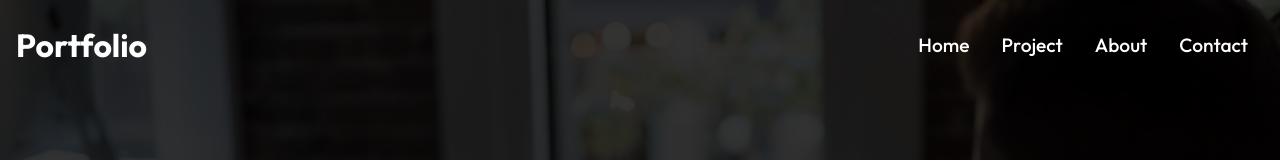
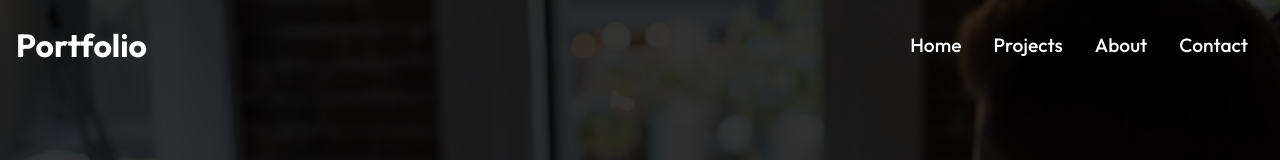
Before and after one commit to anivsurana/WebPortfolio, a React (Create React App) app: page / in a window 1280 px wide. Shown: the top 160 px of the page. Built offline with nearby package versions, Linux system fonts and the light colour scheme.

Commit message:
Fixed minor data issues

```diff
--- a/public/index.html
+++ b/public/index.html
@@ -24,7 +24,7 @@
       work correctly both with client-side routing and a non-root public URL.
       Learn how to configure a non-root public URL by running `npm run build`.
     -->
-    <title>React App</title>
+    <title>Aniv Surana</title>
   </head>
   <body>
     <noscript>You need to enable JavaScript to run this app.</noscript>
--- a/src/components/Navbar.js
+++ b/src/components/Navbar.js
@@ -31,7 +31,7 @@ const Navbar = () => {
                 <Link to="/">Home</Link>
             </li>
             <li>
-                <Link to="/project">Project</Link>
+                <Link to="/project">Projects</Link>
             </li>
             <li>
                 <Link to="/about">About</Link>
```
Also changed, not shown: 1 other file (tests, documents, lock files or other folders).
